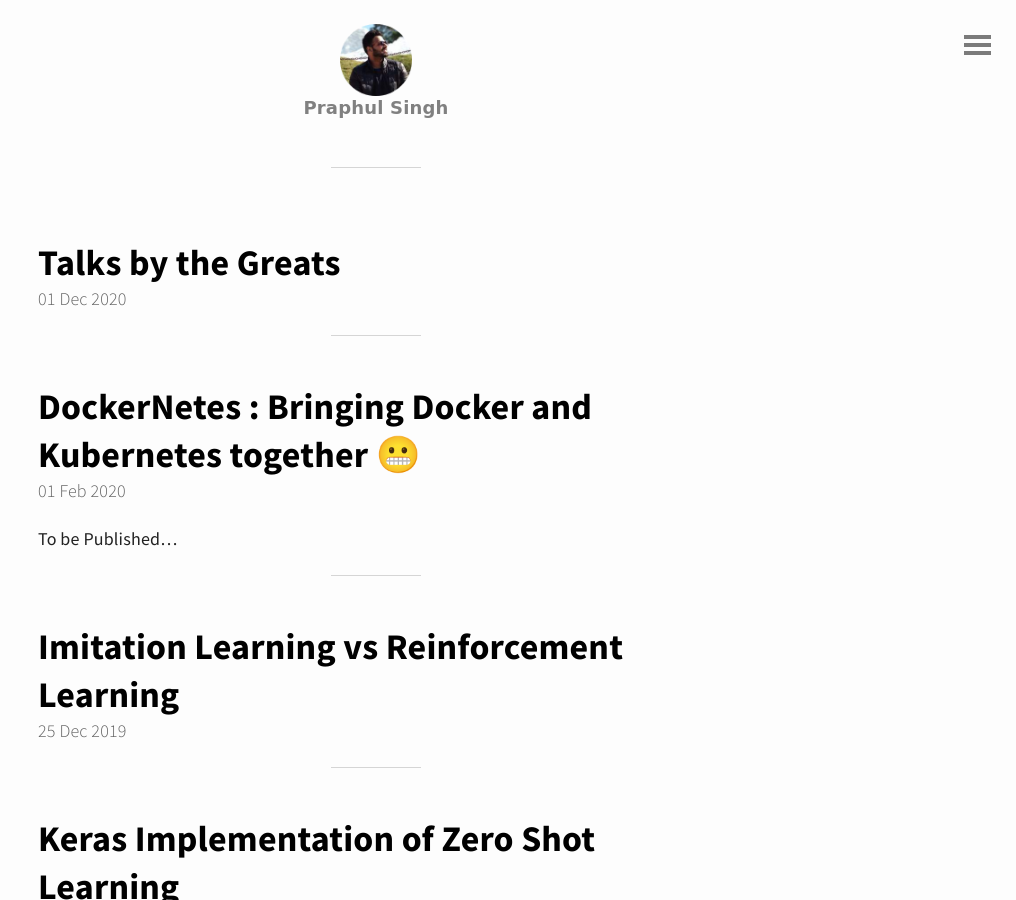
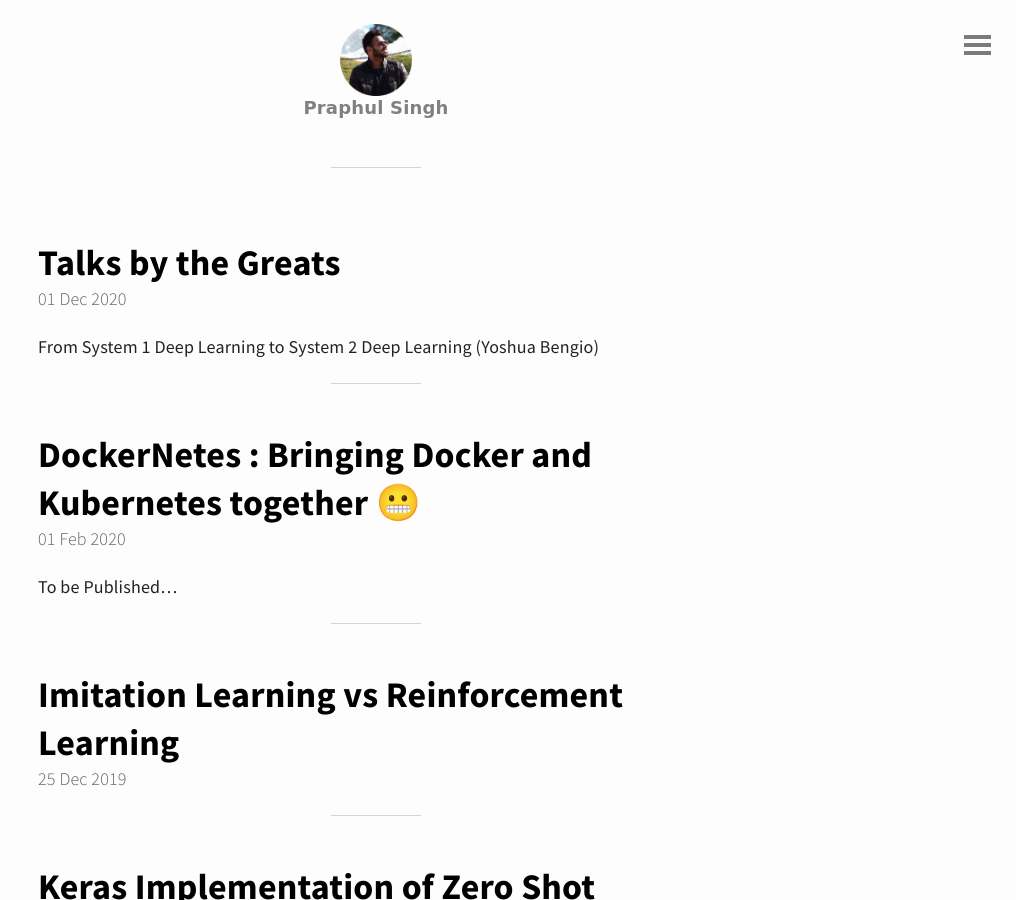
Before and after one commit to spraphul/blog, a Jekyll site: the page built from index.html, in a window 1280 px wide and 900 px high. Shown: the whole window, without its empty margins (264-1280 px from the left). Built offline with Jekyll 4.4.1, drawn with Linux system fonts in a browser that asks for light colours; the list of posts is cut into pages by our own code.

Commit message:
Update 2020-12-01-MyCollections.md

```diff
--- a/_posts/2020-12-01-MyCollections.md
+++ b/_posts/2020-12-01-MyCollections.md
@@ -2,6 +2,7 @@
 title : Talks by the Greats
 ---
 
+#### From System 1 Deep Learning to System 2 Deep Learning (Yoshua Bengio)
 <div id="presentation-embed-38921750"></div>
 <script src='https://slideslive.com/embed_presentation.js'></script>
 <script>
```
